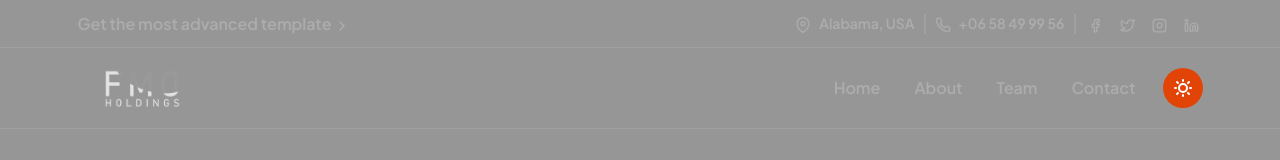
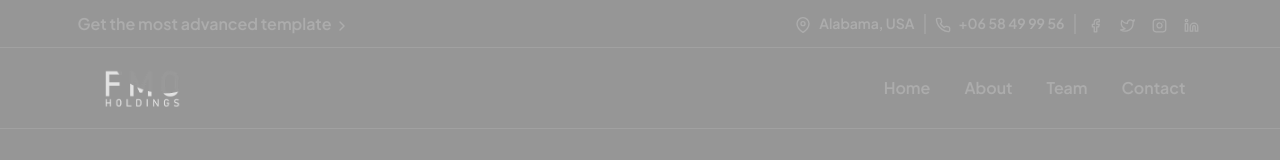
Before and after one commit to Yemsquare/FMO, a React (Create React App) app: page /corporate in a window 1280 px wide. Shown: the top 160 px of the page. Built offline with nearby package versions, Linux system fonts and the light colour scheme.

Commit message:
light mood

```diff
--- a/src/common/header/HeaderOne.js
+++ b/src/common/header/HeaderOne.js
@@ -45,7 +45,7 @@ const HeaderOne = ({btnStyle, HeaderSTyle}) => {
                                         <span className="hamberger-button" onClick={onCanvasHandler}><FiMenu /></span>
                                     </div>
                                 </div>
-                                <Darkmode />
+                                {/* <Darkmode /> */}
                             </div>
                         </div>
                     </div>
```
